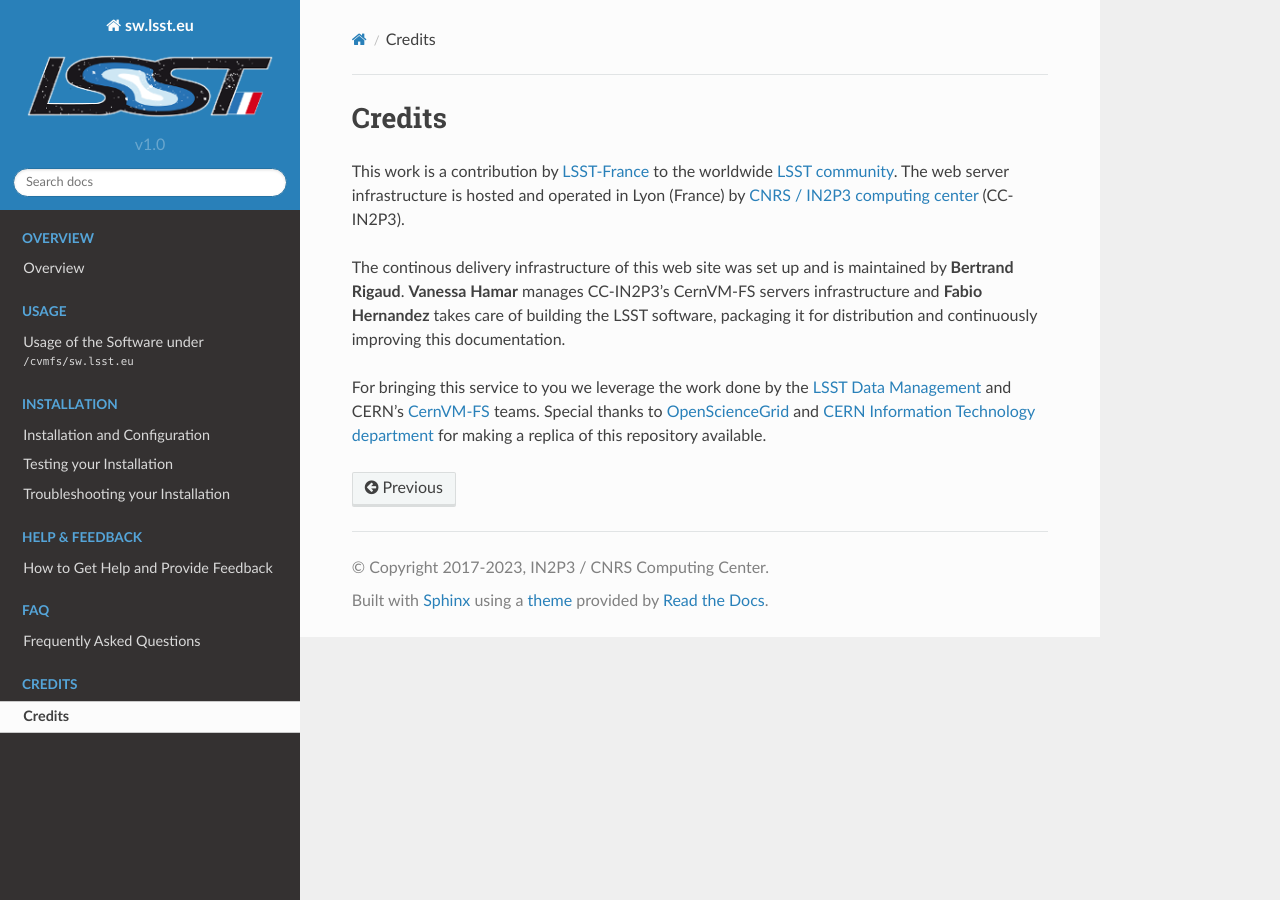
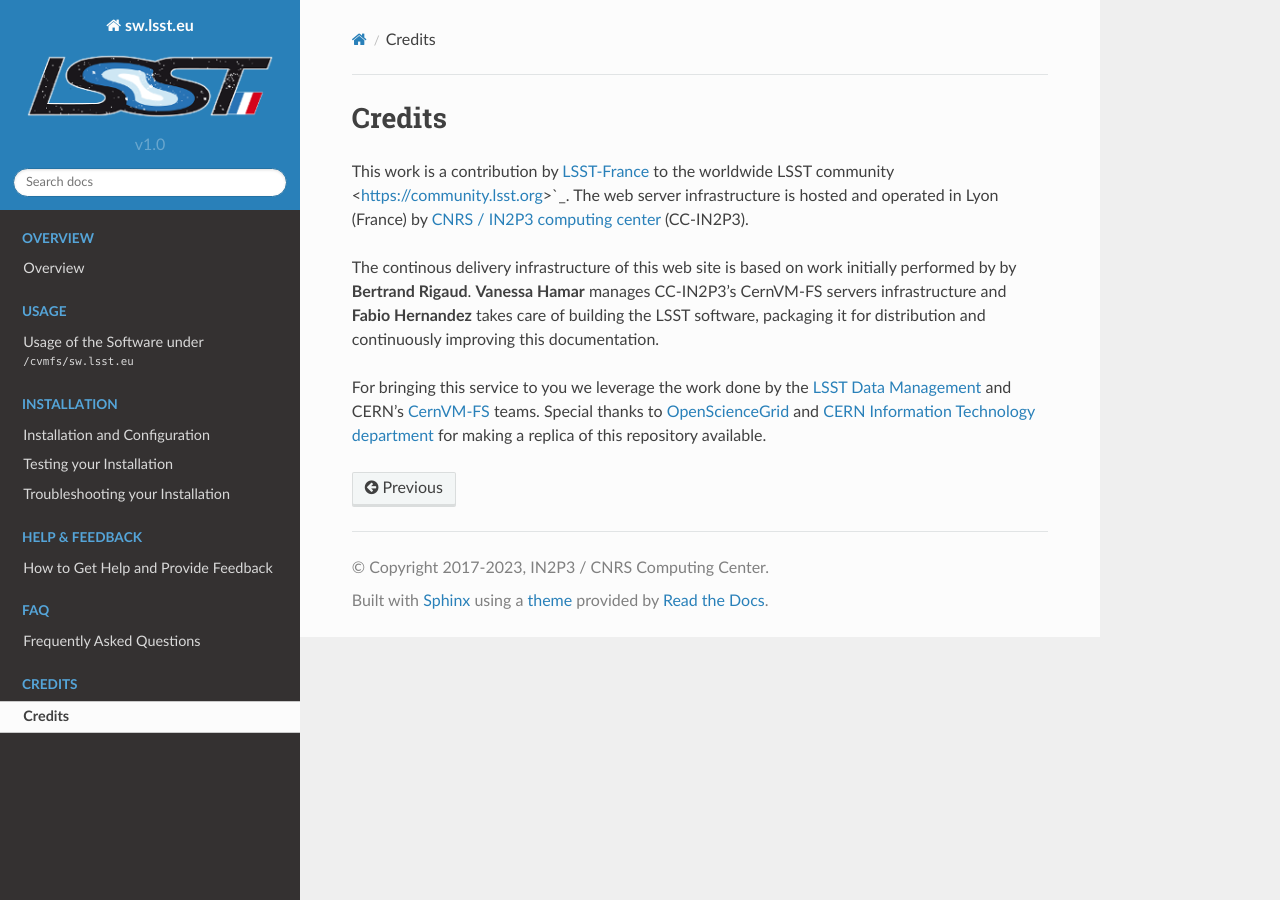
Before and after one commit to airnandez/sw-lsst-eu, a Sphinx documentation site: the page built from docs/source/credits.rst, in a window 1280 px wide. Built offline with Sphinx 7.4.7 and the Read the Docs theme 2.0.0, drawn with Linux system fonts in a browser that asks for light colours.

Commit message:
More wording improvements

```diff
--- a/docs/source/credits.rst
+++ b/docs/source/credits.rst
@@ -4,8 +4,18 @@
 Credits
 *******
 
-This work is a contribution by `LSST-France <http://www.lsst.fr>`_ to the worldwide `LSST community <https://community.lsst.org>`_. The web server infrastructure is hosted and operated in Lyon (France) by `CNRS / IN2P3 computing center <https://cc.in2p3.fr>`_ (CC-IN2P3).
+This work is a contribution by `LSST-France <http://www.lsst.fr>`_ to the worldwide
+LSST community <https://community.lsst.org>`_. The web server infrastructure is hosted and operated in
+Lyon (France) by `CNRS / IN2P3 computing center <https://cc.in2p3.fr>`_ (CC-IN2P3).
 
-The continous delivery infrastructure of this web site was set up and is maintained by **Bertrand Rigaud**. **Vanessa Hamar** manages CC-IN2P3's CernVM-FS servers infrastructure and **Fabio Hernandez** takes care of building the LSST software, packaging it for distribution and continuously improving this documentation.
+The continous delivery infrastructure of this web site is based on work initially performed by
+by **Bertrand Rigaud**. **Vanessa Hamar** manages CC-IN2P3's CernVM-FS servers infrastructure
+and **Fabio Hernandez** takes care of building the LSST software, packaging it for distribution and
+continuously improving this documentation.
 
-For bringing this service to you we leverage the work done by the `LSST Data Management <https://www.lsst.org/about/dm>`_ and CERN's `CernVM-FS <https://cernvm.cern.ch/portal/filesystem>`_ teams. Special thanks to `OpenScienceGrid <https://opensciencegrid.org>`_ and `CERN Information Technology department <http://information-technology.web.cern.ch>`_ for making a replica of this repository available.
+For bringing this service to you we leverage the work done by the
+`LSST Data Management <https://www.lsst.org/about/dm>`_ and CERN's
+`CernVM-FS <https://cernvm.cern.ch/portal/filesystem>`_ teams. Special thanks
+to `OpenScienceGrid <https://opensciencegrid.org>`_ and
+`CERN Information Technology department <http://information-technology.web.cern.ch>`_ for making a replica
+of this repository available.
--- a/docs/source/index.rst
+++ b/docs/source/index.rst
@@ -2,9 +2,9 @@
 Get the LSST Science Pipelines delivered to your computer
 *********************************************************
 
-Here you will find information on how to get a binary distribution of the `LSST Science Pipelines <https://pipelines.lsst.io>`_  of the the `Vera C. Rubin Observatory <https://rubinobservatory.org>`_ distributed to your personal computer, without building and installing the software yourself.
+Here you will find information on how to get a binary distribution of the `LSST Science Pipelines <https://pipelines.lsst.io>`_  of the `Vera C. Rubin Observatory <https://rubinobservatory.org>`_ distributed to your personal computer, without building and installing the software yourself.
 
-As a user of this software distribution service, both **stable and weekly releases** of the LSST software appear as if they were locally installed on your computer. Since **new releases just appear under the local path** ``/cvmfs/sw.lsst.eu`` **without you to take any action**, you can focus on using the software, instead of on the technicalities of installing and updating it regularly.
+As a user of this software distribution service, both **stable and weekly releases** of the LSST software appear as if they were locally installed on your computer. Since **new releases just appear under local path** ``/cvmfs/sw.lsst.eu`` **without you to take any action**, you can focus on using the software, instead of on the technicalities of installing and updating it regularly.
 
 Visit the :ref:`overview` to get more details on the benefits and intended audience of this service brought to the `LSST community <https://community.lsst.org>`_  by `LSST-France <http://www.lsst.fr>`_ and `CNRS / IN2P3 computing center <https://cc.in2p3.fr>`_ (CC-IN2P3).
 
```
